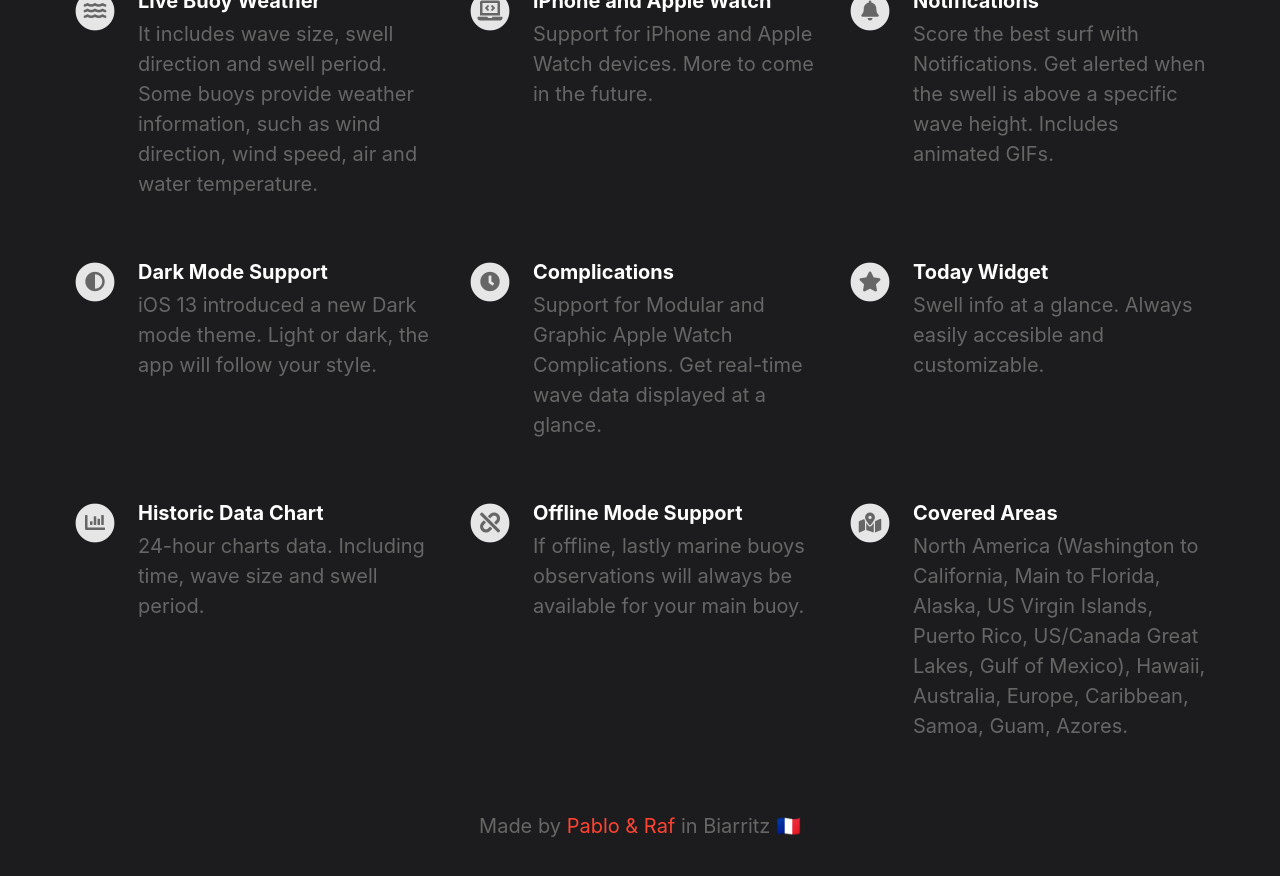
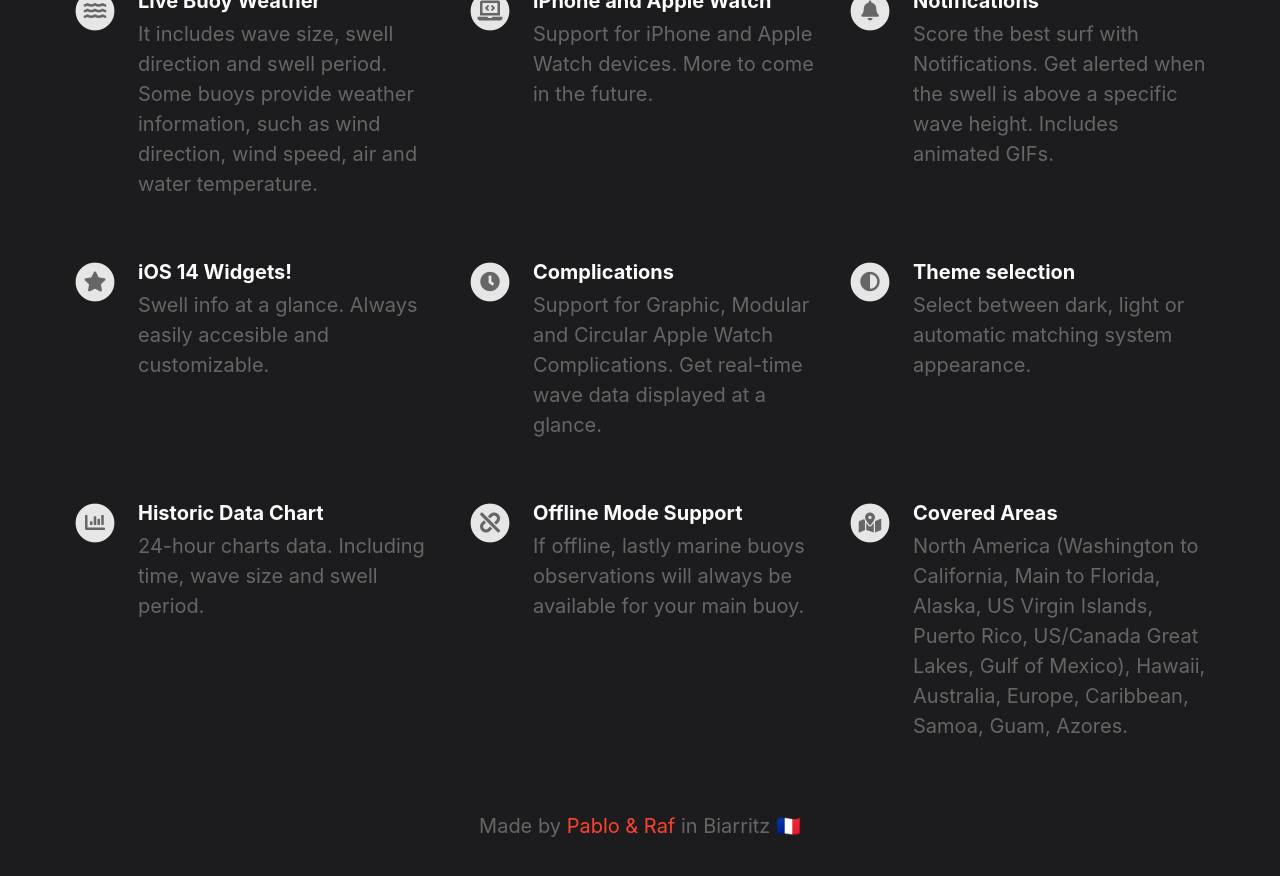
Before and after one commit to PPacie/buoywatch-web, a Jekyll site: the page built from index.html, in a window 1280 px wide and 900 px high, scrolled down 1093 px. Shown: the top 876 px of the window. Built offline with Jekyll 4.4.1, drawn with Linux system fonts in a browser that asks for light colours; nearby versions of some CDN libraries.

Commit message:
Update _config.yml

```diff
--- a/_config.yml
+++ b/_config.yml
@@ -47,17 +47,17 @@ features                                  :
     description                           : Score the best surf with Notifications. Get alerted when the swell is above a specific wave height. Includes animated GIFs.
     fontawesome_icon_name                 : bell
 
-  - title                                 : Dark Mode Support
-    description                           : iOS 13 introduced a new Dark mode theme. Light or dark, the app will follow your style.
-    fontawesome_icon_name                 : adjust
+  - title                                 : iOS 14 Widgets!
+    description                           : Swell info at a glance. Always easily accesible and customizable.
+    fontawesome_icon_name                 : star
 
   - title                                 : Complications
-    description                           : Support for Modular and Graphic Apple Watch Complications. Get real-time wave data displayed at a glance.
+    description                           : Support for Graphic, Modular and Circular Apple Watch Complications. Get real-time wave data displayed at a glance.
     fontawesome_icon_name                 : clock
 
-  - title                                 : Today Widget
-    description                           : Swell info at a glance. Always easily accesible and customizable.
-    fontawesome_icon_name                 : star
+  - title                                 : Theme selection
+    description                           : Select between dark, light or automatic matching system appearance.
+    fontawesome_icon_name                 : adjust
 
   - title                                 : Historic Data Chart
     description                           : 24-hour charts data. Including time, wave size and swell period.
```
